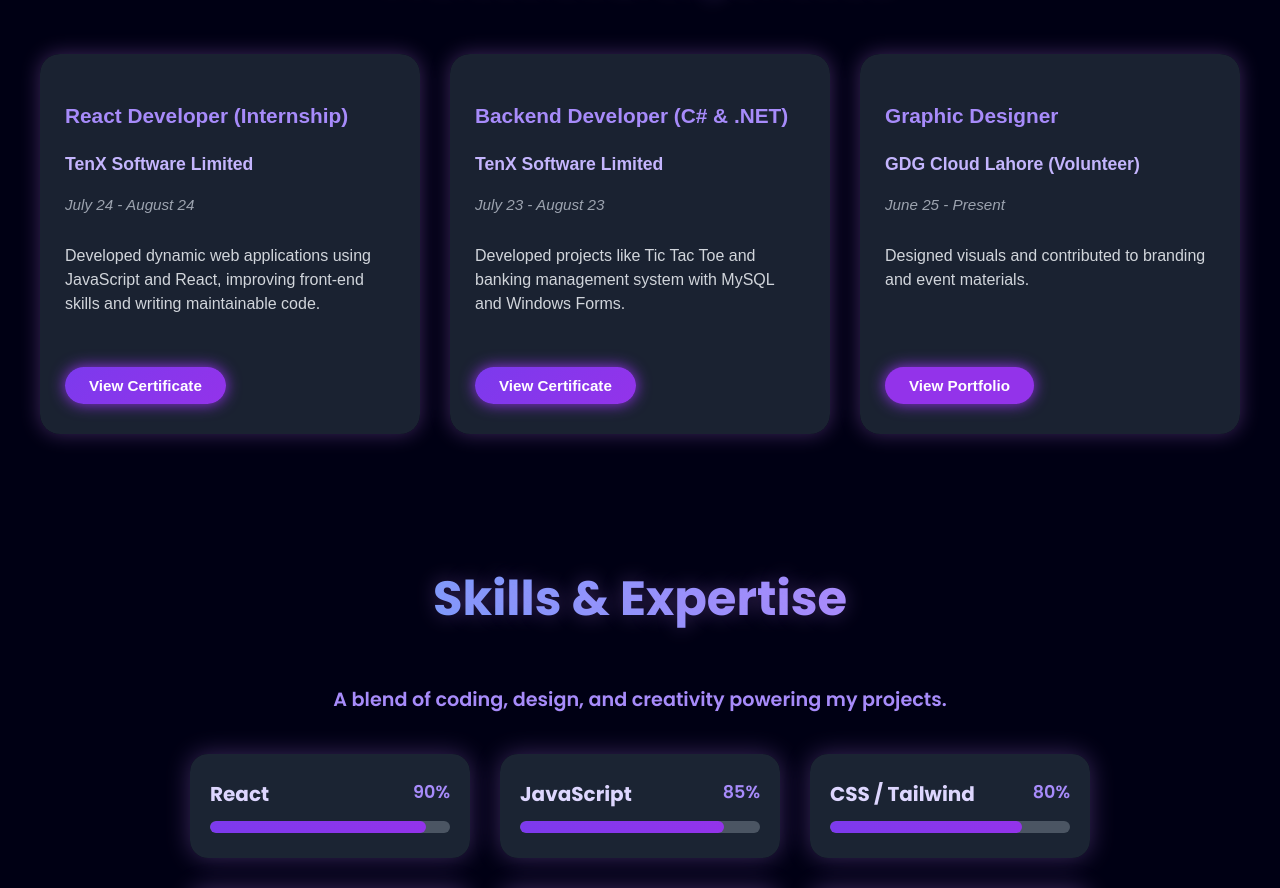
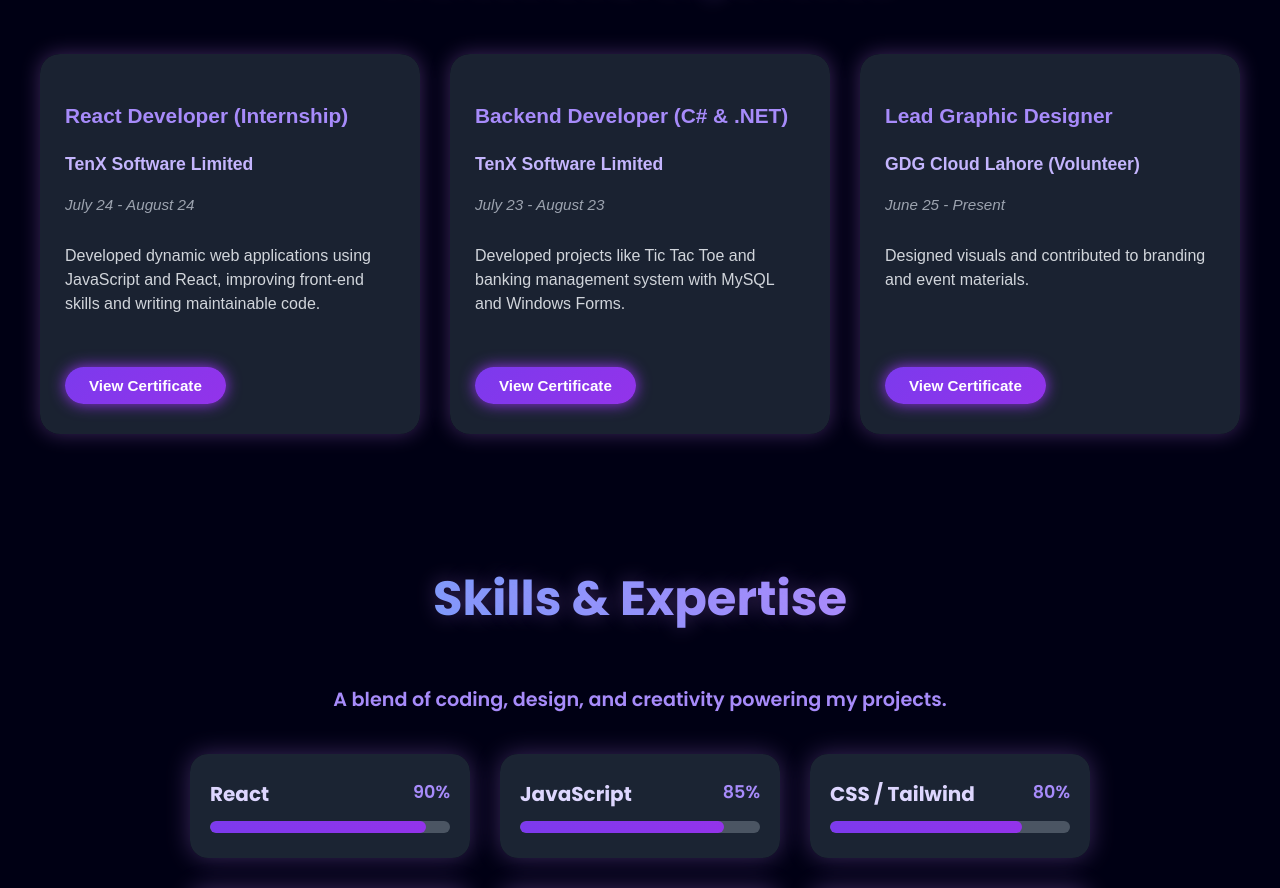
Before and after one commit to rahemeen1/My-Portfolio, a React (Vite) app: page / in a window 1280 px wide. Shown: the part 899-1787 px from the top of the page. Built offline with nearby package versions, Linux system fonts and the light colour scheme; the HTML template or start-up script is replaced by a standard one.

Commit message:
Change title to 'Lead Graphic Designer' and update link
Updated job title and certificate link format.

```diff
--- a/src/components/Experience.jsx
+++ b/src/components/Experience.jsx
@@ -18,12 +18,12 @@
     certificateLink: 'https://drive.google.com/file/d/1IahrCHuinovU01A6dYkVCHodiYBT3UFN/view?usp=sharing',
   },
   {
-    title: 'Graphic Designer',
+    title: 'Lead Graphic Designer',
     company: 'GDG Cloud Lahore (Volunteer)',
     duration: 'June 25 - Present',
     description:
       'Designed visuals and contributed to branding and event materials.',
-    certificateLink: 'https://drive.google.com/file/d/1W8munAttK1B1T2r-u-RDs6WMIGhA6kNF/view?usp=sharing',
+    certificateLink: 'https://drive.google.com/file/d/1W8munAttK1B1T2r-u-RDs6WMIGhA6kNF/view?usp=drive_link',
   },
 ];
 
```
